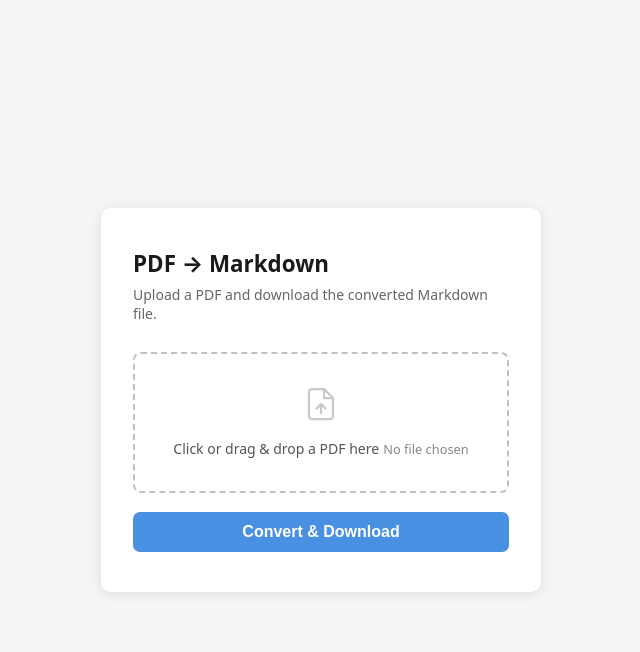
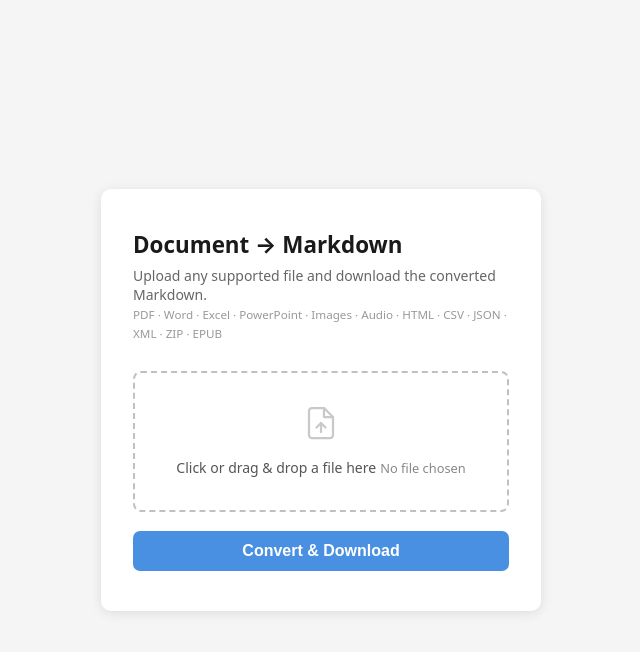
Before and after one commit to farhanaliarshad1/markitdown_document, a Flask app: page / in a window 1280 px wide. Shown: the top 652 px of the page, without its empty margins (319-959 px from the left). Run offline with Flask 3, Linux system fonts and the light colour scheme.

Commit message:
Support all MarkItDown formats, not just PDF

```diff
--- a/app.py
+++ b/app.py
@@ -4,7 +4,18 @@ from werkzeug.utils import secure_filename
 from markitdown import MarkItDown
 
 UPLOAD_FOLDER = os.path.join(os.path.dirname(__file__), "uploads")
-ALLOWED_EXTENSIONS = {"pdf"}
+ALLOWED_EXTENSIONS = {
+    "pdf",
+    "pptx", "ppt",
+    "docx", "doc",
+    "xlsx", "xls",
+    "jpg", "jpeg", "png", "gif", "bmp", "tiff", "webp",
+    "mp3", "wav", "m4a", "ogg", "flac",
+    "html", "htm",
+    "csv", "json", "xml",
+    "zip",
+    "epub",
+}
 
 app = Flask(__name__)
 app.secret_key = "markitdown-secret-key"
@@ -34,7 +45,7 @@ def upload():
         return redirect(url_for("index"))
 
     if not allowed_file(file.filename):
-        flash("Only PDF files are accepted.", "error")
+        flash("Unsupported file type.", "error")
         return redirect(url_for("index"))
 
     filename = secure_filename(file.filename)
--- a/templates/index.html
+++ b/templates/index.html
@@ -3,7 +3,7 @@
 <head>
   <meta charset="UTF-8" />
   <meta name="viewport" content="width=device-width, initial-scale=1.0" />
-  <title>PDF → Markdown Converter</title>
+  <title>Document → Markdown Converter</title>
   <style>
     *, *::before, *::after { box-sizing: border-box; margin: 0; padding: 0; }
 
@@ -94,8 +94,10 @@
 </head>
 <body>
   <div class="card">
-    <h1>PDF → Markdown</h1>
-    <p class="subtitle">Upload a PDF and download the converted Markdown file.</p>
+    <h1>Document → Markdown</h1>
+    <p class="subtitle">Upload any supported file and download the converted Markdown.<br>
+      <small style="color:#999">PDF · Word · Excel · PowerPoint · Images · Audio · HTML · CSV · JSON · XML · ZIP · EPUB</small>
+    </p>
 
     {% with messages = get_flashed_messages(with_categories=true) %}
       {% if messages %}
@@ -116,9 +118,11 @@
           <line x1="12" y1="18" x2="12" y2="12"/>
           <polyline points="9 15 12 12 15 15"/>
         </svg>
-        <span>Click or drag &amp; drop a PDF here</span>
+        <span>Click or drag &amp; drop a file here</span>
         <span id="file-label">No file chosen</span>
-        <input type="file" id="file-input" name="file" accept=".pdf" required />
+        <input type="file" id="file-input" name="file"
+          accept=".pdf,.pptx,.ppt,.docx,.doc,.xlsx,.xls,.jpg,.jpeg,.png,.gif,.bmp,.tiff,.webp,.mp3,.wav,.m4a,.ogg,.flac,.html,.htm,.csv,.json,.xml,.zip,.epub"
+          required />
       </div>
 
       <button type="submit" id="submit-btn">Convert &amp; Download</button>
@@ -141,15 +145,23 @@
     ["dragleave", "drop"].forEach(evt =>
       dropArea.addEventListener(evt, e => { e.preventDefault(); dropArea.classList.remove("dragover"); })
     );
+    const ACCEPTED = new Set([
+      "pdf","pptx","ppt","docx","doc","xlsx","xls",
+      "jpg","jpeg","png","gif","bmp","tiff","webp",
+      "mp3","wav","m4a","ogg","flac",
+      "html","htm","csv","json","xml","zip","epub"
+    ]);
+
     dropArea.addEventListener("drop", e => {
       const file = e.dataTransfer.files[0];
-      if (file && file.name.endsWith(".pdf")) {
+      const ext = file ? file.name.split(".").pop().toLowerCase() : "";
+      if (file && ACCEPTED.has(ext)) {
         const dt = new DataTransfer();
         dt.items.add(file);
         input.files = dt.files;
         label.textContent = file.name;
       } else {
-        label.textContent = "Please drop a PDF file.";
+        label.textContent = "Unsupported file type.";
       }
     });
 
```
Also changed, not shown: README.md.
